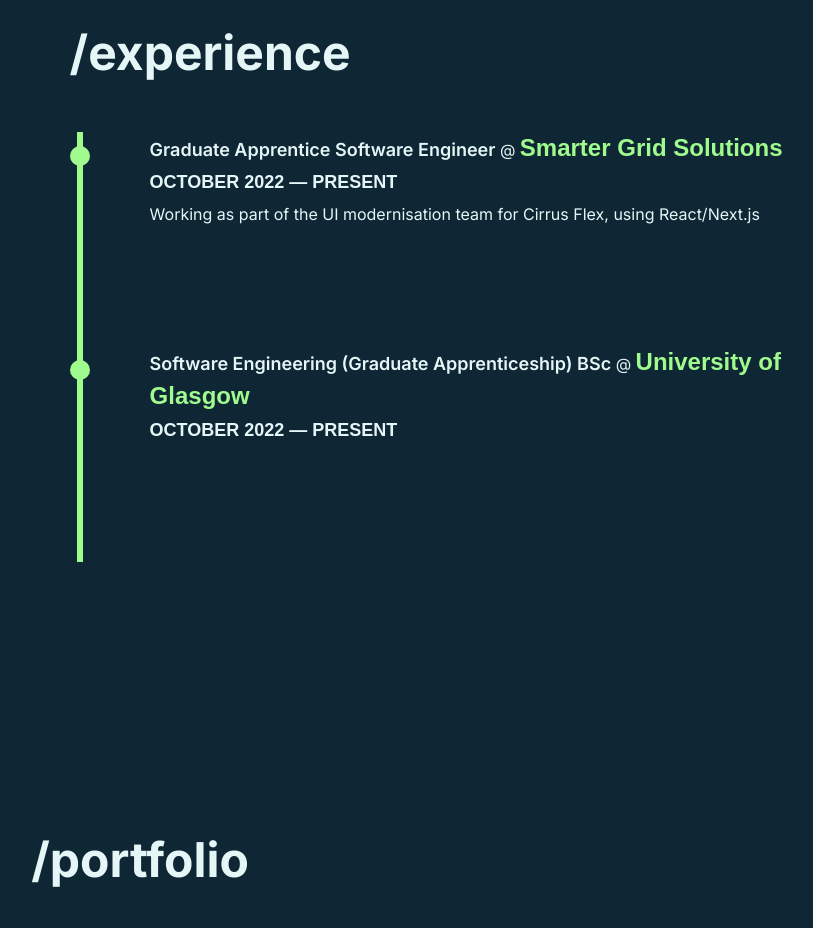
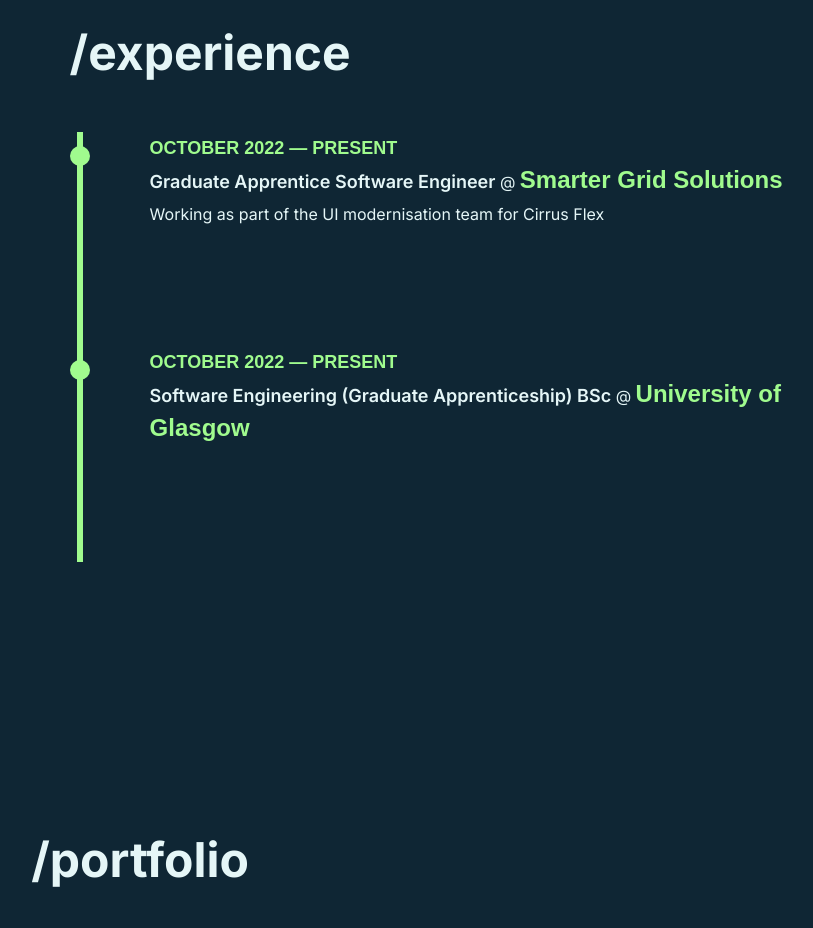
Before and after one commit to epicjoanna/my-portfolio, a Next.js app: page / in a window 1280 px wide. Shown: the part 1440-2368 px from the top of the page, without its empty margins (276-1089 px from the left). Built offline with nearby package versions, Linux system fonts and the light colour scheme; a web font is replaced by a local one.

Commit message:
moved timeline date above title

```diff
--- a/src/app/components/Experience.tsx
+++ b/src/app/components/Experience.tsx
@@ -11,7 +11,7 @@ class Experience extends React.Component {
         date: "OCTOBER 2022 — PRESENT",
         company: "Smarter Grid Solutions",
         description:
-          "Working as part of the UI modernisation team for Cirrus Flex, using React/Next.js",
+          "Working as part of the UI modernisation team for Cirrus Flex",
       },
       {
         id: 2,
@@ -34,10 +34,10 @@ class Experience extends React.Component {
                     <div className="container right">
                       <div key={job.id}>
                         <p>
+                          <span className="date">{job.date}</span>
+                          <br />
                           <span className="title">{job.jobTitle}</span> @{" "}
                           <span className="company">{job.company}</span>
-                          <br />
-                          <span className="date">{job.date}</span>
                           <br />
                           {job.description}
                         </p>
--- a/src/app/styles/Experience.css
+++ b/src/app/styles/Experience.css
@@ -55,6 +55,7 @@
   font-family: 'NTR', sans-serif;
   font-size: 18px;
   font-weight: bold;
+  color: #a0fb8e;
 }
 
 .company {
```
